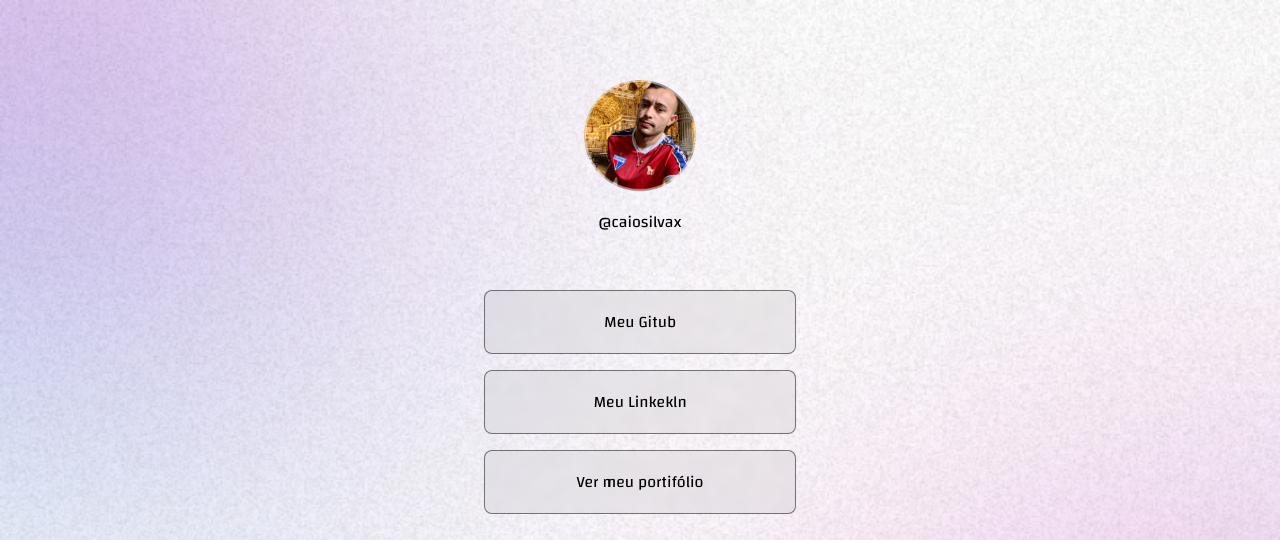
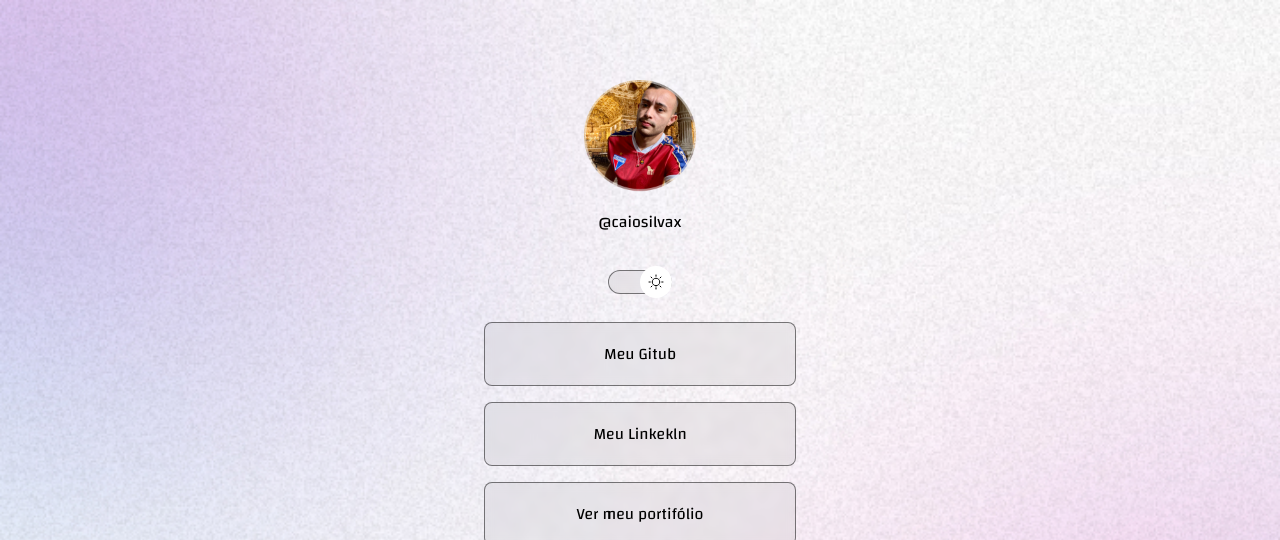
Before and after one commit to caiosilva0/aula-git-rocketseat, a plain HTML site: page index.html in a window 1280 px wide. Shown: the top 540 px of the page. Drawn offline with nearby package versions, Linux system fonts and the light colour scheme.

Commit message:
Concluido aula HTML/CSS

```diff
--- a/index.html
+++ b/index.html
@@ -21,6 +21,14 @@
         />
         <p>@caiosilvax</p>
       </div>
+      <div id="switch">
+        <button>
+
+        </button>
+        <span>
+
+        </span>
+      </div>
       <ul>
         <li>
           <a href="https://github.com/caiosilva0" target="_blank">Meu Gitub</a>
@@ -41,4 +49,4 @@
     <script type="module" src="https://unpkg.com/ionicons@7.1.0/dist/ionicons/ionicons.esm.js"></script>
     <script nomodule src="https://unpkg.com/ionicons@7.1.0/dist/ionicons/ionicons.js"></script>
   </body>
-</html>
+  </html>
--- a/style.css
+++ b/style.css
@@ -10,6 +10,7 @@
   --surface-color: rgba(255, 255, 255, 0.1);
   --surface-color-hover: rgba(255, 255, 255, 0.02);
   --highlight-color: rgba(255, 255, 255, 0.02);
+  --switch-bg-url: url(./assets/moon-star.svg);
 }
 
 .light{
@@ -19,6 +20,7 @@
   --surface-color: rgba(0, 0, 0, 0.05);
   --surface-color-hover: rgba(0, 0, 0, 0.02);
   --highlight-color: rgba(0, 0, 0, 0.01);
+  --switch-bg-url: url(./assets/sun.svg);
 }
 
 body {
@@ -48,6 +50,42 @@ body * {
   line-height: 24px;
   padding: 8px;
 }
+
+#switch{
+  position: relative;
+  width: 64px;
+  margin: 4px auto;
+}
+
+#switch button{
+  width: 32px;
+  height: 32px;
+  background: white var(--switch-bg-url) no-repeat center;
+  border: 0;
+  border-radius: 50%;
+  position: absolute;
+  left: 0;
+  z-index: 1;
+  top: 50%;
+  transform: translateY(-50%);
+}
+
+.light #switch button{
+  right: 0;
+  left: initial;
+}
+
+#switch span{
+  display: block;
+  width: 64px;
+  height: 24px;
+  background: var(--surface-color);
+  border: 1px solid var(--stroke-color);
+  backdrop-filter: blur(4px);
+  --webkit-backdrop-filter: blur(4px);
+  border-radius: 9999px;
+}
+
 ul {
   list-style: none;
   display: flex;
```
Also changed, not shown: assets/moon-star.svg (added), assets/sun.svg (added).
